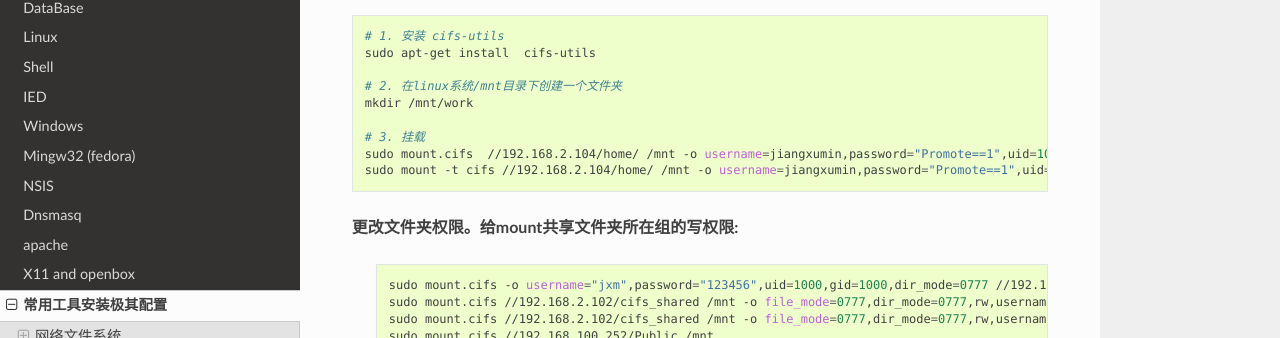
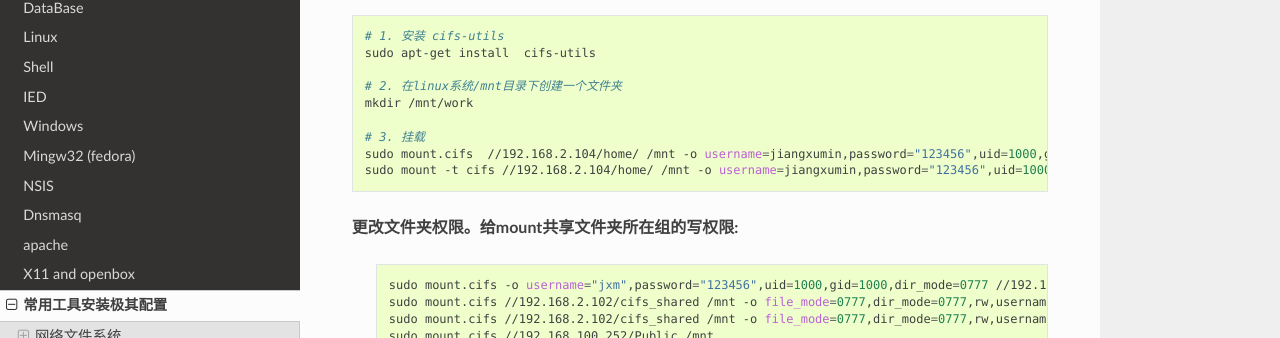
Before and after one commit to my-rds-store/my_space, a Sphinx documentation site: the page built from source/linux_tools_cfg/index.rst, in a window 1280 px wide and 900 px high, scrolled down 1070 px. Shown: the part 113-451 px from the top of the window. Built offline with Sphinx 7.4.7 and the Read the Docs theme 3.1.0, drawn with Linux system fonts in a browser that asks for light colours.

Commit message:
update ..

```diff
--- a/source/linux_tools_cfg/index.rst
+++ b/source/linux_tools_cfg/index.rst
@@ -73,8 +73,8 @@ CIFS (Ubuntu 14.04)
     mkdir /mnt/work
 
     # 3. 挂载
-    sudo mount.cifs  //192.168.2.104/home/ /mnt -o username=jiangxumin,password="Promote==1",uid=1000,gid=1000,vers=3.0
-    sudo mount -t cifs //192.168.2.104/home/ /mnt -o username=jiangxumin,password="Promote==1",uid=1000,gid=1000,vers=3.0
+    sudo mount.cifs  //192.168.2.104/home/ /mnt -o username=jiangxumin,password="123456",uid=1000,gid=1000,vers=3.0
+    sudo mount -t cifs //192.168.2.104/home/ /mnt -o username=jiangxumin,password="123456",uid=1000,gid=1000,vers=3.0
 
 
 **更改文件夹权限。给mount共享文件夹所在组的写权限:**
```
